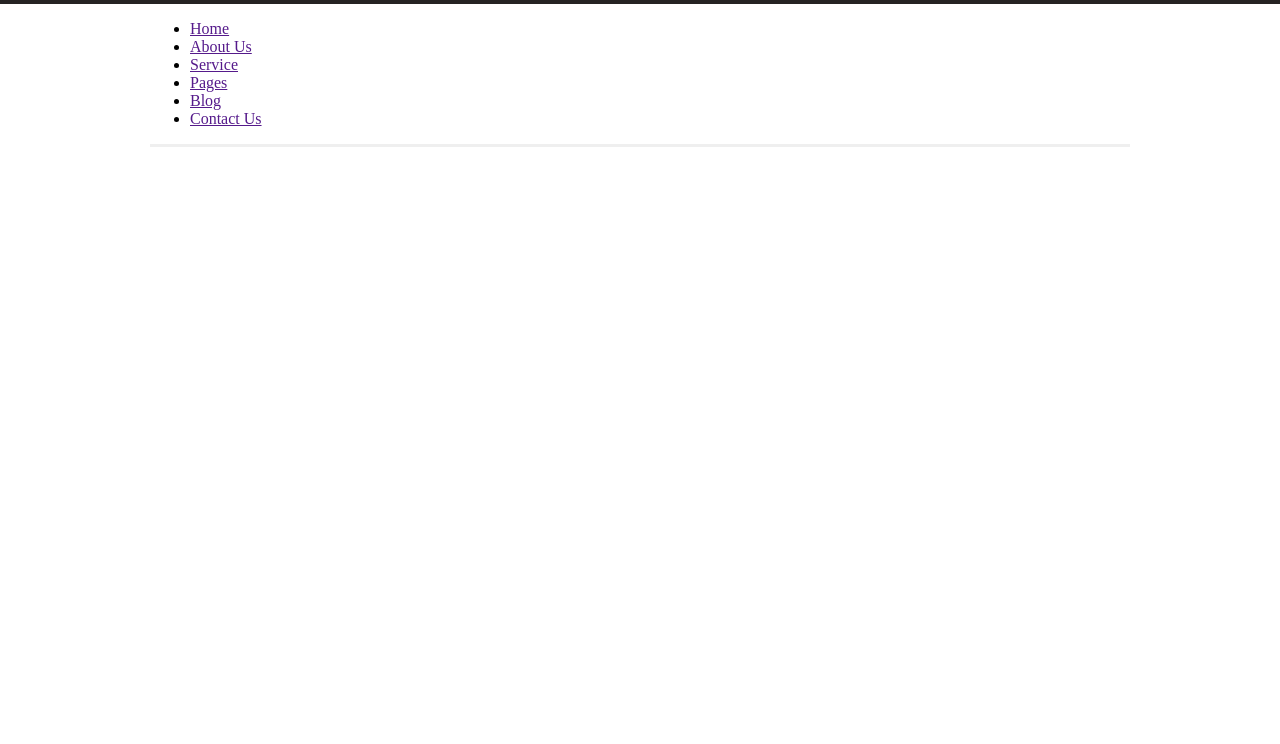
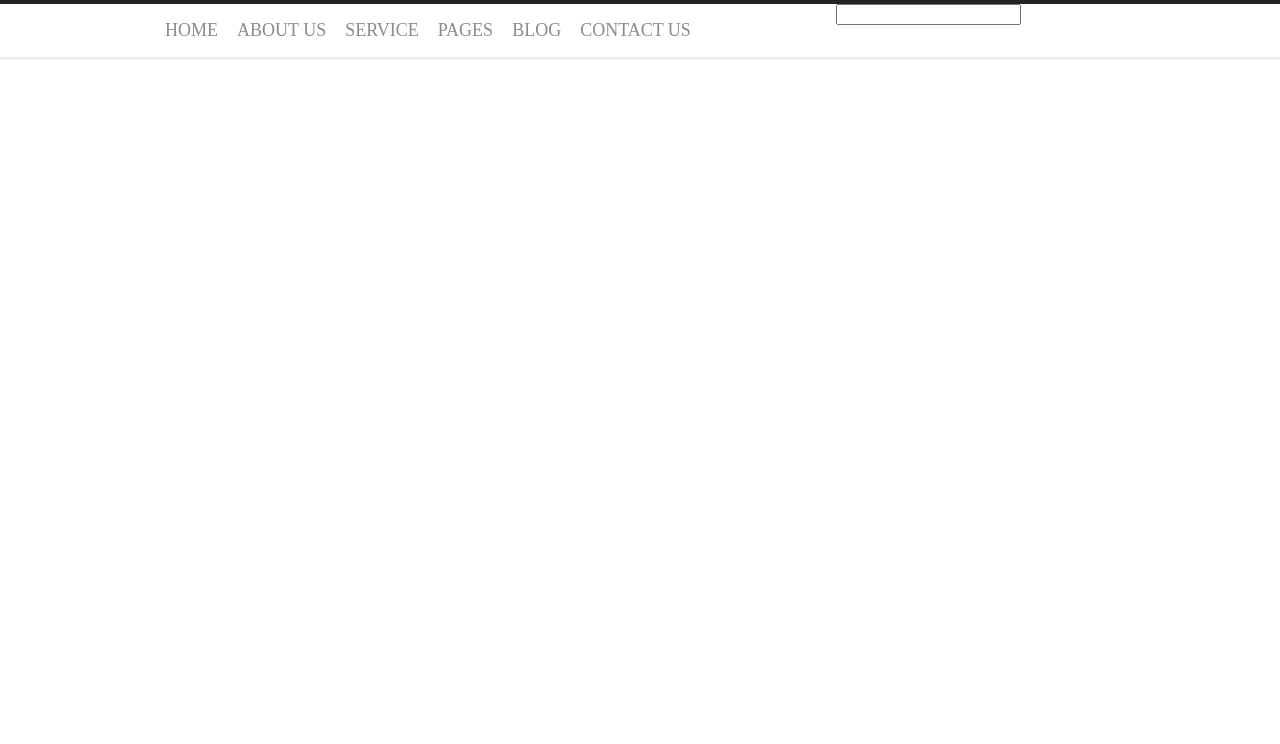
Before and after one commit to Everton-Santos/SiteTeste, a plain HTML site: page index.html in a window 1280 px wide. Shown: the part 56-800 px from the top of the page. Drawn offline with Linux system fonts and the light colour scheme.

Commit message:
Menu criado

```diff
--- a/css/main.css
+++ b/css/main.css
@@ -2,6 +2,10 @@ body {
     width: 100%;
     height: 100%;
     margin: 0 auto;
+}
+
+ul {
+    padding: 0px!important;
 }
 
 .menu-principal {
@@ -36,6 +40,39 @@ main {
 
 .header-2 {
     background-color: #ffffff;
-    width: 100%;
+    width: 980px;
+    margin: 0 auto;
+}
+
+.menu-urls {
     border-bottom: 3px solid #efefef;
 }
+
+.menu ul li {
+    display: inline-block;
+    color: #8b8b8b;
+    margin-left: 15px;
+}
+
+.menu ul li a {
+    color: #8b8b8b;
+    text-decoration: none;
+    font-size: 18px;
+    text-transform: uppercase;
+}
+
+.menu {
+    width: 70%;
+    float: left;
+}
+
+.busca {
+    width: 30%;
+    float: right;
+}
+
+.col-100 {
+    width: 100%;
+    float: left;
+    position: relative;
+}
--- a/index.html
+++ b/index.html
@@ -24,7 +24,7 @@
         </main>
     </header>
 
-    <main>
+    <main class="col-100 menu-urls">
         <div class="header-2">
             <div class="menu">
                 <ul>
@@ -36,6 +36,9 @@
                     <li><a href="">Contact Us</a> </li>
                 </ul>
             </div>
+            <div class="buscar">
+                <input type="text" />
+            </div>
         </div>
     </main>
 </body>
```
